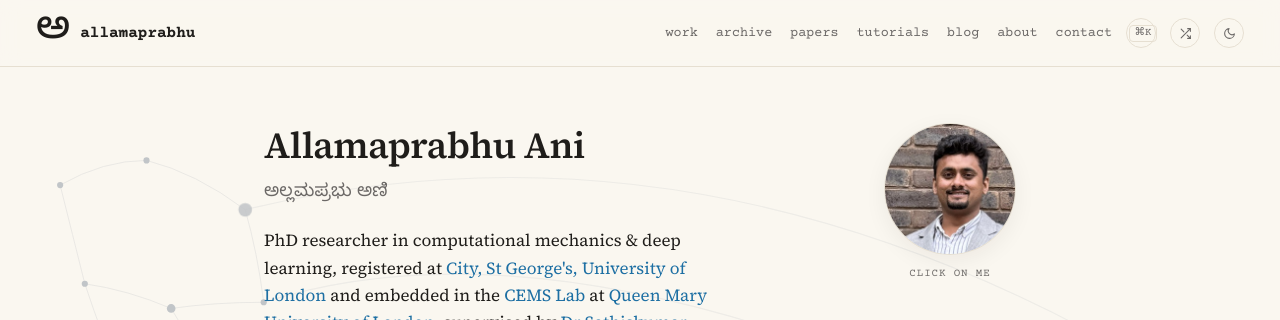
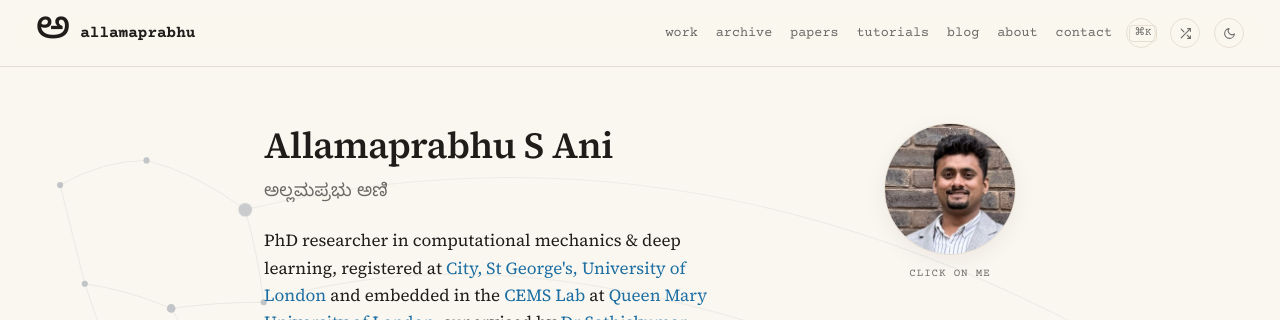
Before and after one commit to allamaprabhuani/allamaprabhuani.github.io, a Jekyll site: the page built from index.html, in a window 1280 px wide and 987 px high. Shown: the top 320 px of the window. Built offline with Jekyll 4.4.1, drawn with Linux system fonts in a browser that asks for light colours.

Commit message:
site: align homepage name with search identity

```diff
--- a/index.html
+++ b/index.html
@@ -120,14 +120,14 @@ description: Allamaprabhu S Ani is a PhD researcher in computational mechanics,
 <header class="hero">
   <div class="hero-row">
     <div class="hero-text">
-      <h1>Allamaprabhu Ani</h1>
-      <p class="kannada" lang="kn" aria-label="Allamaprabhu Ani in Kannada">ಅಲ್ಲಮಪ್ರಭು ಅಣಿ</p>
+      <h1>Allamaprabhu S Ani</h1>
+      <p class="kannada" lang="kn" aria-label="Allamaprabhu S Ani in Kannada">ಅಲ್ಲಮಪ್ರಭು ಅಣಿ</p>
       <p class="tag">PhD researcher in computational mechanics &amp; deep learning, registered at <a href="https://www.city.ac.uk/">City, St George's, University of London</a> and embedded in the <a href="https://github.com/CEMS-Lab">CEMS Lab</a> at <a href="https://www.qmul.ac.uk/sems/">Queen Mary University of London</a>, supervised by <a href="https://www.saponnusami.com/">Dr Sathiskumar Ponnusami</a>. Co-author of <a href="https://www.sciencedirect.com/science/article/pii/S0013794425009798">a recent review of ML for fracture mechanics</a> (<i>EFM</i>, Vol 332, Art 111778, 2026), <span class="proof-hover" tabindex="0">ranked #1 on the journal's most-downloaded list<img class="proof-img" data-src="/assets/efm-most-downloaded.png" alt="Screenshot of Engineering Fracture Mechanics Most Downloaded list with this paper at #1, captured 2026-04-30" loading="lazy"></span> <span class="proof-stamp">(screenshot captured 2026-04-30)</span>.</p>
     </div>
     <!-- Replace assets/me.jpg with a 400x400 face crop. -->
     <div class="hero-photo">
       <a href="#shipped" class="photo" aria-label="Scroll to shipped work">
-        <img src="/assets/me.jpg" alt="Headshot of Allamaprabhu Ani — PhD researcher, smiling, plain background" width="264" height="264" decoding="async" fetchpriority="high" onerror="this.style.display='none';this.parentElement.classList.add('no-photo');">
+        <img src="/assets/me.jpg" alt="Headshot of Allamaprabhu S Ani — PhD researcher, smiling, plain background" width="264" height="264" decoding="async" fetchpriority="high" onerror="this.style.display='none';this.parentElement.classList.add('no-photo');">
         <span class="photo-fallback" aria-hidden="true">A</span>
       </a>
       <span class="photo-caption">click on me</span>
```
